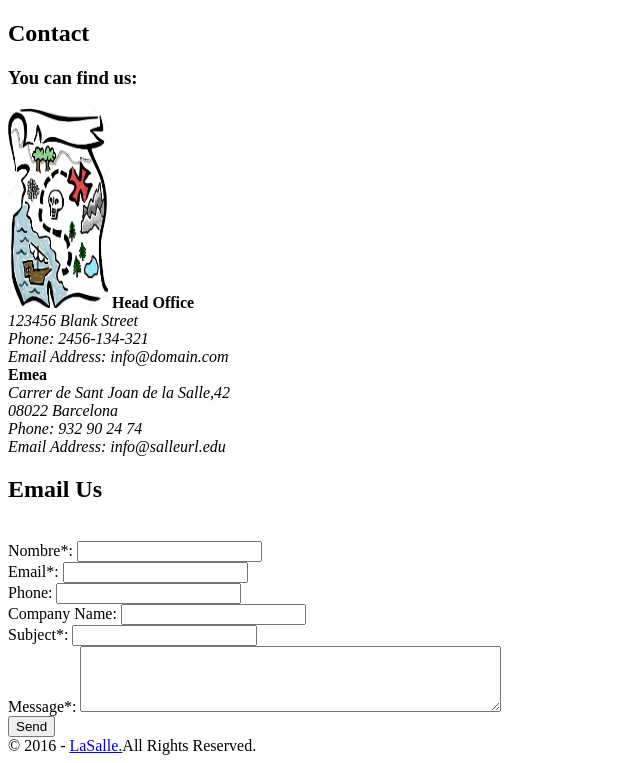
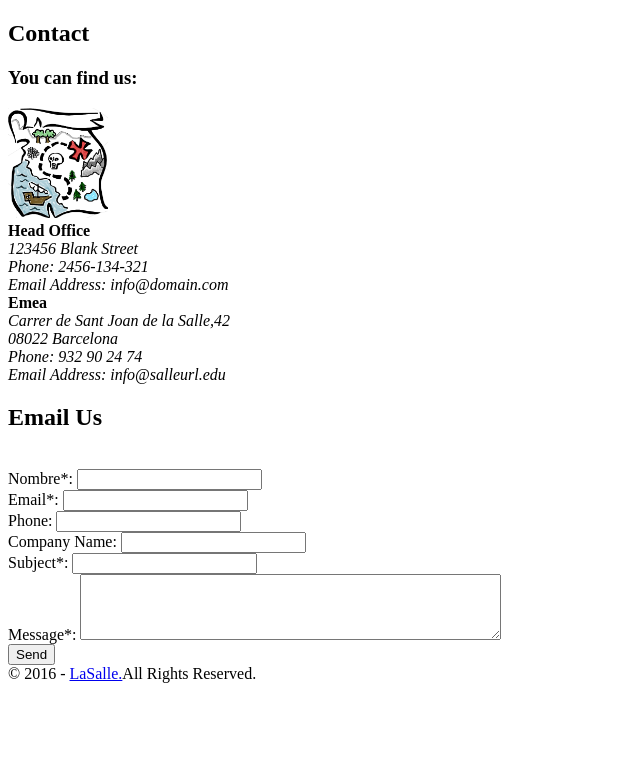
Before and after one commit to glopezh/MW010-Entregable-HTML, a plain HTML site: page index.html in a window 1280 px wide. Shown: the part 1689-2452 px from the top of the page, without its empty margins (0-640 px from the left). After the commit the page ends 2380 px from the top, so only its background shows below. Drawn offline with Linux system fonts and the light colour scheme.

Commit message:
Realizando cambios en la seccion Contact - tamano de imagen mapa del pirata y agregando saltos de linea

```diff
--- a/index.html
+++ b/index.html
@@ -87,7 +87,8 @@
     <img src="img/10.jpg" alt="muneco limpiando">
     <h2>Contact</h2>
     <h3>You can find us:</h3>
-    <img src="img/pirateMap.jpeg" width="100" height="200" alt="mapa del pirata">
+    <img src="img/pirateMap.jpeg" width="100" height="110" alt="mapa del pirata">
+    <br>
     <b>Head Office</b>
     <br>
     <i>123456 Blank Street</i>
```
